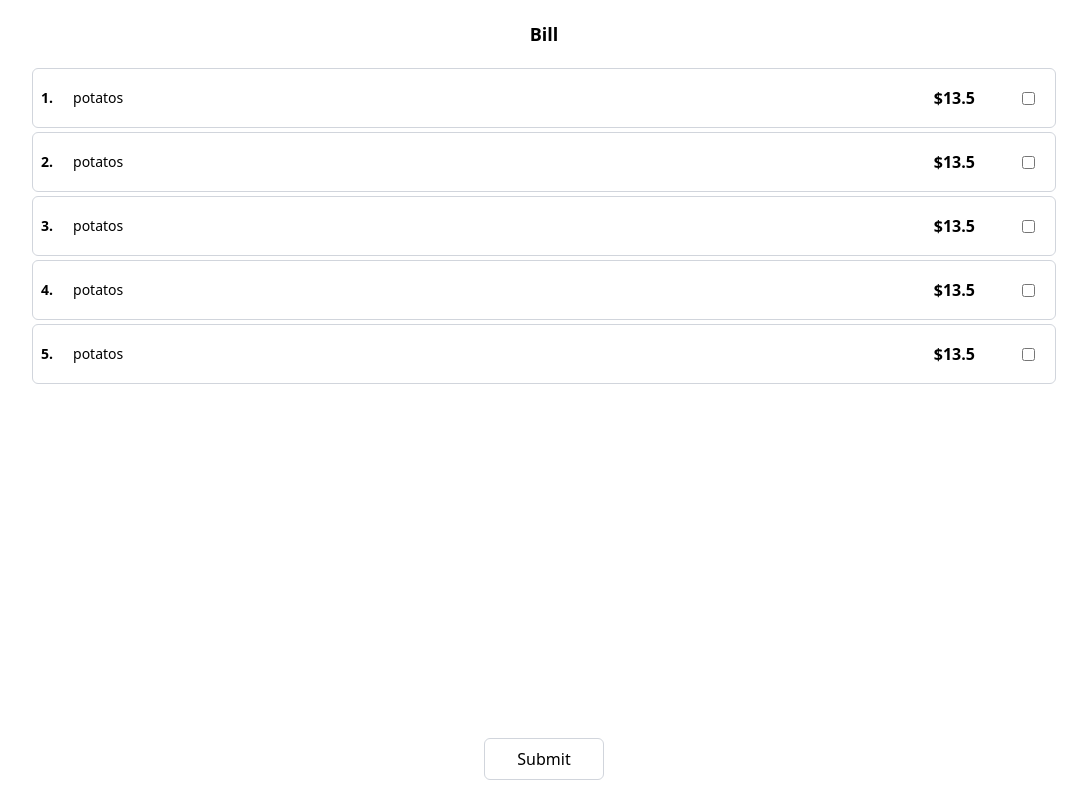
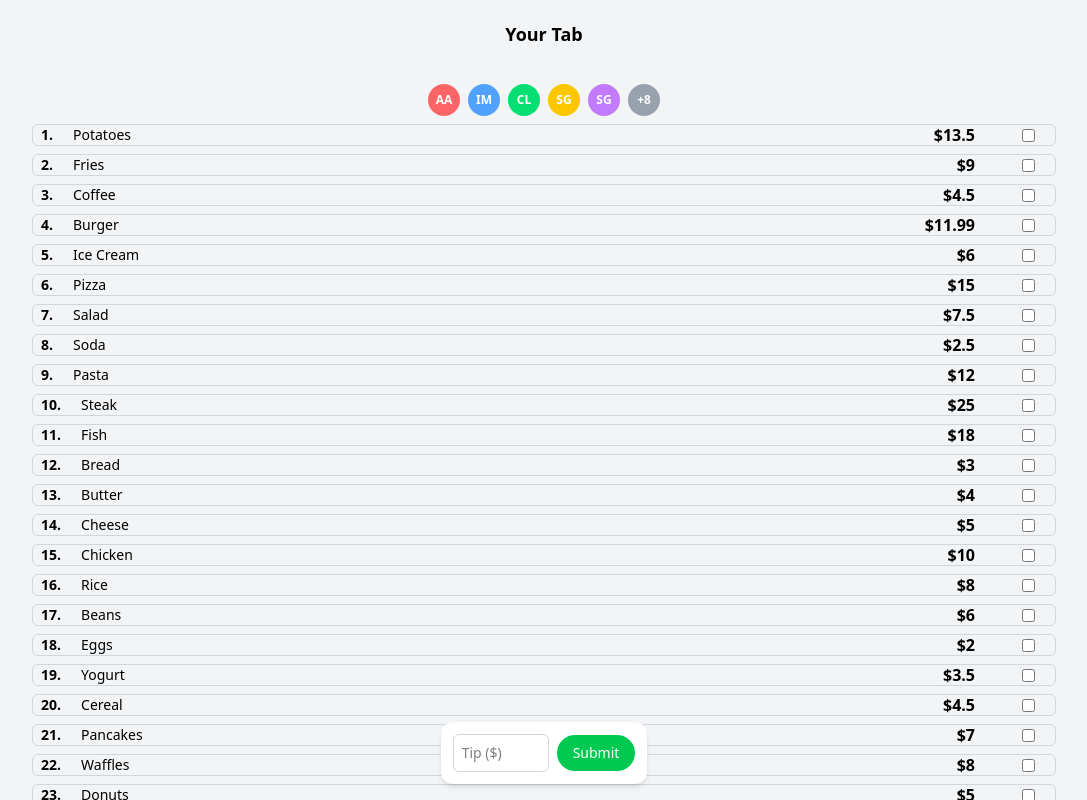
Before and after one commit to eugeneh1217/splab_cont, a React (Vite) app in the folder frontend/: page /code in a window 1280 px wide. Shown: the whole page, without its empty margins (96-1183 px from the left). Built offline with nearby package versions, Linux system fonts and the light colour scheme.

Commit message:
tablist page for owner and member

```diff
--- a/frontend/src/App.jsx
+++ b/frontend/src/App.jsx
@@ -14,10 +14,10 @@ function App() {
         <Routes>
           <Route path="/" element={<Home />} />
           <Route path="/code" element={<TabList />} />
-          <Route path="/member_final" element={<MemberFInal />} />
+          <Route path="/member-final" element={<MemberFInal />} />
           <Route path="/upload" element={<Upload />} />
-          <Route path="/member_home" element={<MemberHome />} />
-          <Route path="/get_link" element={<GetLink />} />
+          <Route path="/member-home" element={<MemberHome />} />
+          <Route path="/get-link" element={<GetLink />} />
         </Routes>
       </BrowserRouter>
     </div>
--- /dev/null
+++ b/frontend/src/components/AvatarCircles.jsx
@@ -0,0 +1,39 @@
+import React from "react";
+
+const colors = ["bg-red-400", "bg-blue-400", "bg-green-400", "bg-yellow-400", "bg-purple-400"];
+
+function AvatarCircles({ members }) {
+  const maxVisible = 5;
+  const visibleMembers = members.slice(0, maxVisible);
+  const extraCount = members.length - maxVisible;
+
+  return (
+    <div className="flex gap-2 mt-4 mb-2">
+      {visibleMembers.map((name, index) => {
+        const initials = name
+          .split(" ")
+          .map((n) => n[0])
+          .join("")
+          .toUpperCase();
+        const color = colors[index % colors.length];
+
+        return (
+          <div
+            key={index}
+            className={`w-8 h-8 rounded-full flex items-center justify-center text-white text-xs font-bold ${color}`}
+          >
+            {initials}
+          </div>
+        );
+      })}
+
+      {extraCount > 0 && (
+        <div className="w-8 h-8 rounded-full flex items-center justify-center bg-gray-400 text-white text-xs font-bold">
+          +{extraCount}
+        </div>
+      )}
+    </div>
+  );
+}
+
+export default AvatarCircles;
--- a/frontend/src/integrals/TabList.jsx
+++ b/frontend/src/integrals/TabList.jsx
@@ -1,21 +1,91 @@
+import React, { useState } from "react";
 import BillItem from "../components/BillItem";
+import AvatarCircles from "../components/AvatarCircles";
 
 function TabList() {
+  const [checkedItems, setCheckedItems] = useState({});
+  const [tip, setTip] = useState("");
+  const members = ["Arnav Aggarwal", "Ishani Mehra", "Cheng Li", "Siddharth Gupta", "Siddharth Gupta", "Siddharth Gupta", "Siddharth Gupta", "Siddharth Gupta", "Siddharth Gupta", "Siddharth Gupta", "Siddharth Gupta", "Siddharth Gupta", "Siddharth Gupta"];
+
+  const items = [
+    { id: 1, name: "Potatoes", price: 13.5 },
+    { id: 2, name: "Fries", price: 9.0 },
+    { id: 3, name: "Coffee", price: 4.5 },
+    { id: 4, name: "Burger", price: 11.99 },
+    { id: 5, name: "Ice Cream", price: 6.0 },
+    { id: 6, name: "Pizza", price: 15.0 },
+    { id: 7, name: "Salad", price: 7.5 },
+    { id: 8, name: "Soda", price: 2.5 },
+    { id: 9, name: "Pasta", price: 12.0 },
+    { id: 10, name: "Steak", price: 25.0 },
+    { id: 11, name: "Fish", price: 18.0 },
+    { id: 12, name: "Bread", price: 3.0 },
+    { id: 13, name: "Butter", price: 4.0 },
+    { id: 14, name: "Cheese", price: 5.0 },
+    { id: 15, name: "Chicken", price: 10.0 },
+    { id: 16, name: "Rice", price: 8.0 },
+    { id: 17, name: "Beans", price: 6.0 },
+    { id: 18, name: "Eggs", price: 2.0 },
+    { id: 19, name: "Yogurt", price: 3.5 },
+    { id: 20, name: "Cereal", price: 4.5 },
+    { id: 21, name: "Pancakes", price: 7.0 },
+    { id: 22, name: "Waffles", price: 8.0 },
+    { id: 23, name: "Donuts", price: 5.0 },
+    { id: 24, name: "Muffins", price: 4.0 },
+    { id: 25, name: "Cookies", price: 3.0 },
+    { id: 26, name: "Brownies", price: 4.5 },
+    { id: 27, name: "Cupcakes", price: 5.0 },
+    { id: 28, name: "Pie", price: 6.0 },
+    { id: 29, name: "Tart", price: 7.0 },
+    { id: 30, name: "Pudding", price: 4.0 },
+  ];
+
+  const handleCheckbox = (index) => {
+    setCheckedItems((prev) => ({
+      ...prev,
+      [index]: !prev[index],
+    }));
+  };
+
+  const handleSubmit = () => {
+    alert(`Tip: ${tip || 0}, Checked Items: ${JSON.stringify(checkedItems)}`);
+  };
+
   return (
-    <div className="relative flex flex-col h-full items-center">
-      <h1 className="m-5 text-lg font-bold">Bill</h1>
-      <div className="w-[80%] flex flex-col gap-1">
-        <BillItem index={1} name="potatos" price={13.5} checked={false}/>
-        <BillItem index={2} name="potatos" price={13.5} checked={false}/>
-        <BillItem index={3} name="potatos" price={13.5} checked={false}/>
-        <BillItem index={4} name="potatos" price={13.5} checked={false}/>
-        <BillItem index={5} name="potatos" price={13.5} checked={false}/>
+    <div className="flex flex-col items-center h-screen bg-gray-100">
+      <h1 className="m-5 text-lg font-bold">Your Tab</h1>
+      <AvatarCircles members={members} />
+
+      <div className="flex-1 overflow-y-auto w-[80%] flex flex-col gap-2 pb-24">
+        {items.map((item, idx) => (
+          <BillItem
+            key={item.id}
+            index={idx + 1}
+            name={item.name}
+            price={item.price}
+            isChecked={!!checkedItems[item.id]}
+            handleCheckbox={() => handleCheckbox(item.id)}
+          />
+        ))}
       </div>
-      <div className="absolute bottom-5 flex flex-row">
-        <button className="w-30 border border-gray-300 p-2 rounded-md">Submit</button>
+
+      <div className="fixed bottom-4 flex gap-2 items-center bg-white p-3 rounded-xl shadow-md">
+        <input
+          type="number"
+          value={tip}
+          onChange={(e) => setTip(e.target.value)}
+          placeholder="Tip ($)"
+          className="border border-gray-300 rounded-md p-2 w-24 text-sm"
+        />
+        <button
+          onClick={handleSubmit}
+          className="px-4 py-2 bg-green-500 text-white rounded-full text-sm hover:bg-green-600 transition"
+        >
+          Submit
+        </button>
       </div>
     </div>
-  )
+  );
 }
 
 export default TabList;
```
